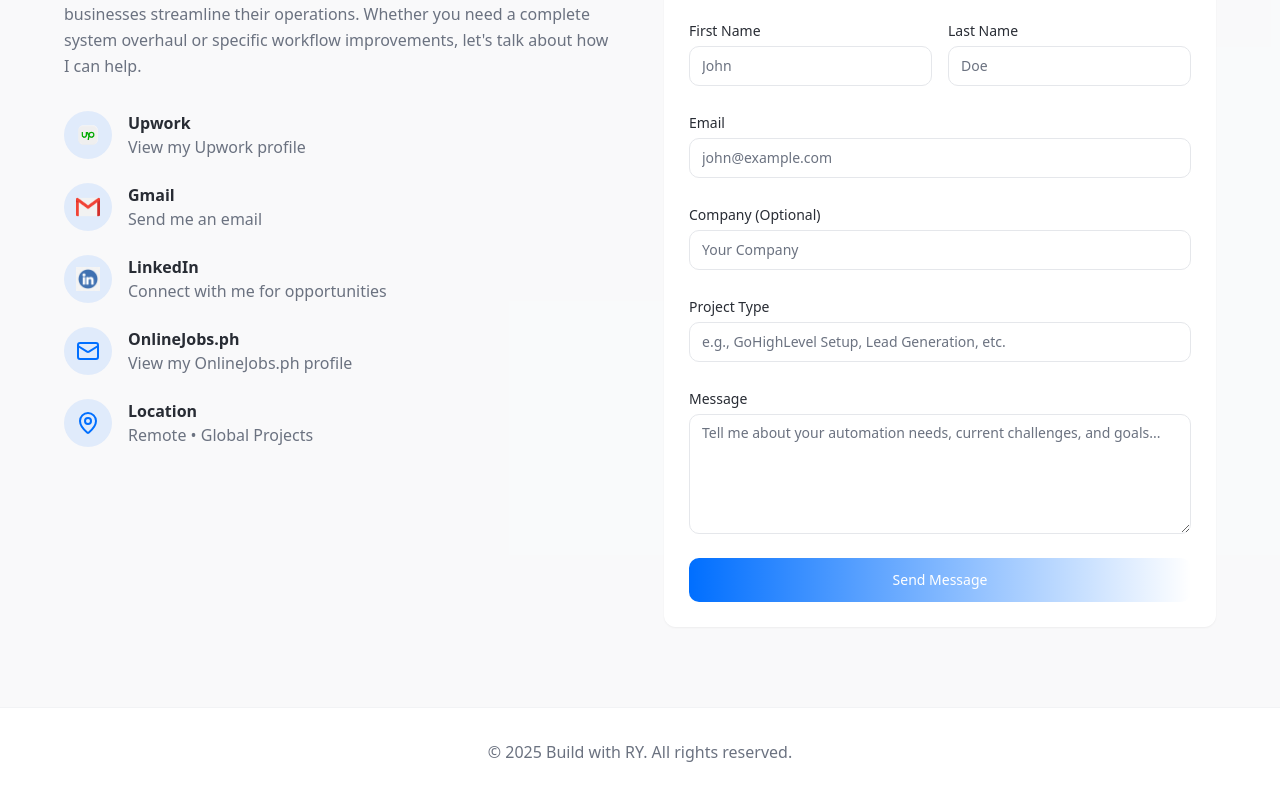
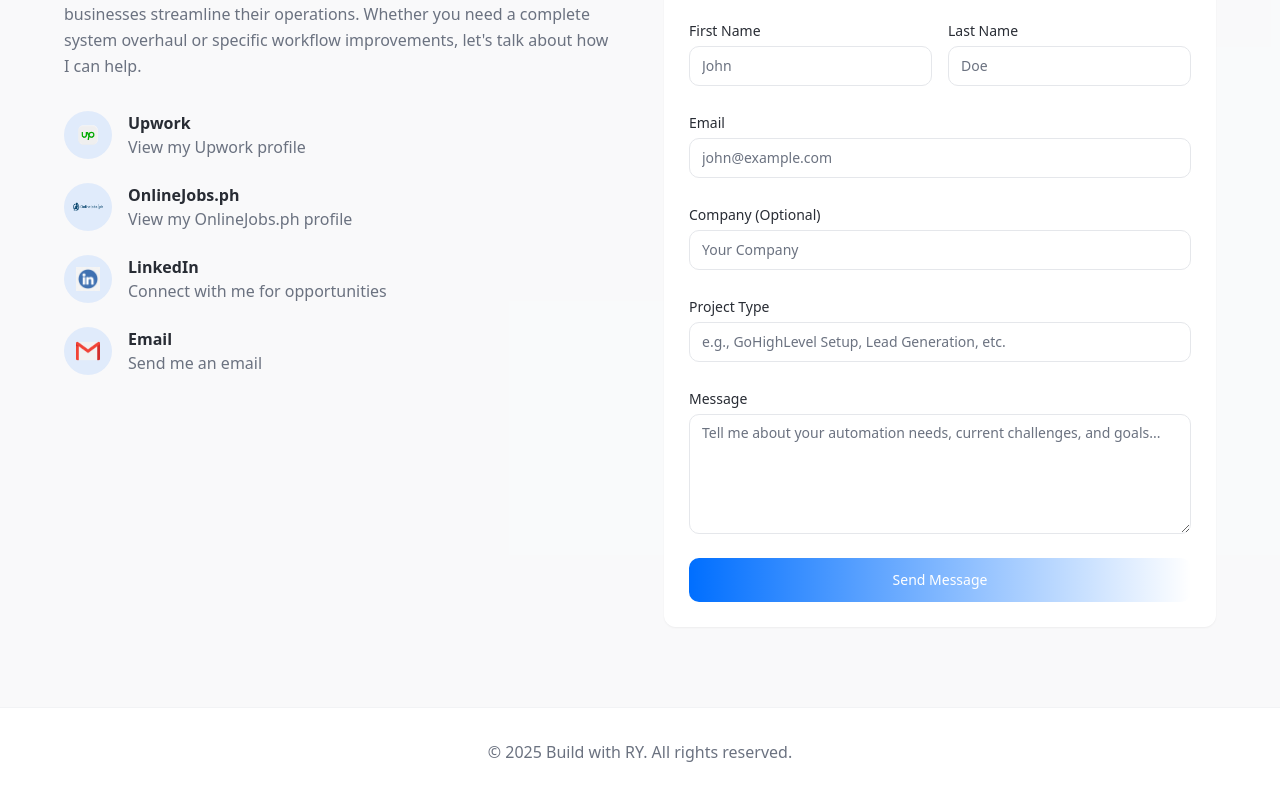
Before and after one commit to buildwithry-art/portfolio-site, a React (Vite) app: page / in a window 1280 px wide. Shown: the part 7574-8370 px from the top of the page. Built offline with nearby package versions, Linux system fonts and the light colour scheme.

Commit message:
Update contact section order and icons
Reordered contact links to Upwork, Onlinejobs.ph, LinkedIn, and Email. Replaced the Onlinejobs.ph icon with the provided image and removed the location section.

```diff
--- a/src/components/portfolio/Contact.tsx
+++ b/src/components/portfolio/Contact.tsx
@@ -47,15 +47,17 @@ const Contact = () => {
               </a>
 
               <a
-                href="mailto:adrian@buildwithry.com"
+                href="https://www.onlinejobs.ph/jobseekers/info/1611430"
+                target="_blank"
+                rel="noopener noreferrer"
                 className="flex items-center gap-4 hover:opacity-80 transition-opacity"
               >
                 <div className="w-12 h-12 bg-primary/10 rounded-full flex items-center justify-center">
-                  <img src="/lovable-uploads/adcf350d-7554-4ebd-a80b-8287232b45ea.png" alt="Gmail" className="h-6 w-6 object-contain" />
+                  <img src="/lovable-uploads/aaf7be47-a9c5-4bf6-9986-5f137ce5cfb4.png" alt="OnlineJobs.ph" className="h-8 w-8 object-contain" />
                 </div>
                 <div>
-                  <div className="font-semibold">Gmail</div>
-                  <div className="text-muted-foreground">Send me an email</div>
+                  <div className="font-semibold">OnlineJobs.ph</div>
+                  <div className="text-muted-foreground">View my OnlineJobs.ph profile</div>
                 </div>
               </a>
 
@@ -75,29 +77,17 @@ const Contact = () => {
               </a>
 
               <a
-                href="https://www.onlinejobs.ph/jobseekers/info/1611430"
-                target="_blank"
-                rel="noopener noreferrer"
+                href="mailto:adrian@buildwithry.com"
                 className="flex items-center gap-4 hover:opacity-80 transition-opacity"
               >
                 <div className="w-12 h-12 bg-primary/10 rounded-full flex items-center justify-center">
-                  <Mail className="h-6 w-6 text-primary" />
+                  <img src="/lovable-uploads/adcf350d-7554-4ebd-a80b-8287232b45ea.png" alt="Gmail" className="h-6 w-6 object-contain" />
                 </div>
                 <div>
-                  <div className="font-semibold">OnlineJobs.ph</div>
-                  <div className="text-muted-foreground">View my OnlineJobs.ph profile</div>
+                  <div className="font-semibold">Email</div>
+                  <div className="text-muted-foreground">Send me an email</div>
                 </div>
               </a>
-
-              <div className="flex items-center gap-4">
-                <div className="w-12 h-12 bg-primary/10 rounded-full flex items-center justify-center">
-                  <MapPin className="h-6 w-6 text-primary" />
-                </div>
-                <div>
-                  <div className="font-semibold">Location</div>
-                  <div className="text-muted-foreground">Remote • Global Projects</div>
-                </div>
-              </div>
             </div>
           </div>
 
```
Also changed, not shown: public/lovable-uploads/aaf7be47-a9c5-4bf6-9986-5f137ce5cfb4.png (added).
